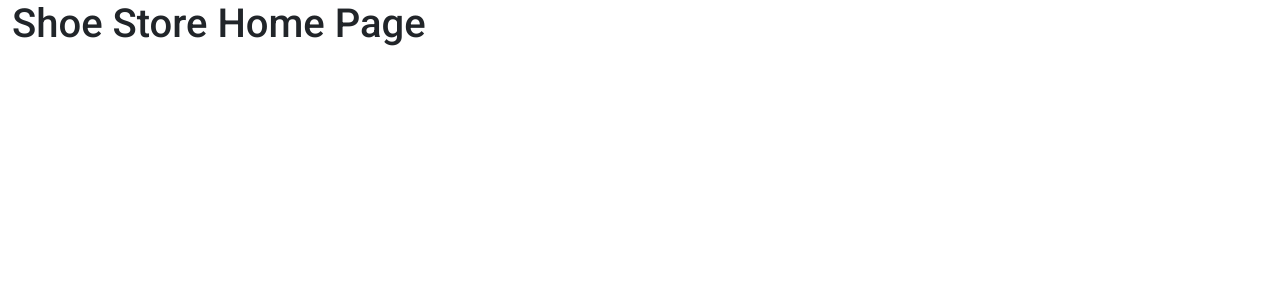
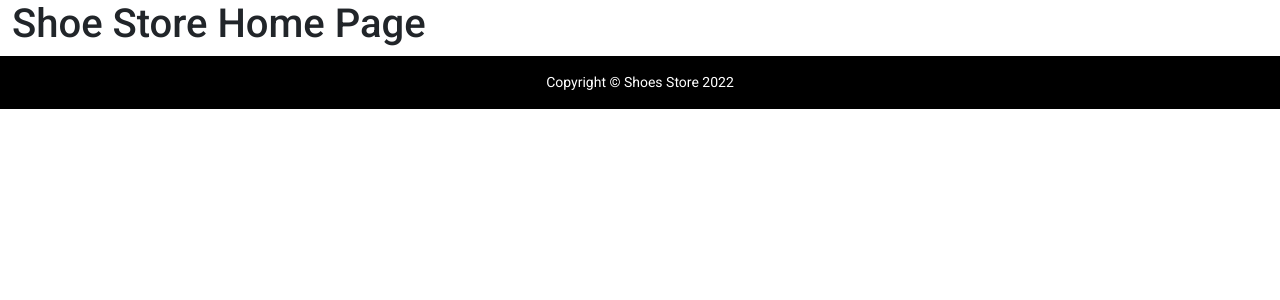
Before and after one commit to koyoi-dev/shoes-store-v2, a Laravel app: page / in a window 1280 px wide. Shown: the part 54-354 px from the top of the page. Run offline with Laravel 9, Linux system fonts and the light colour scheme; style sheets or scripts are compiled from the project's sources.

Commit message:
add footer

```diff
--- a/resources/views/layouts/app.blade.php
+++ b/resources/views/layouts/app.blade.php
@@ -32,6 +32,7 @@
                 @yield('content')
             </div>
         </main>
+        @include('partials.footer')
     </div>
 </div>
 <script>
--- /dev/null
+++ b/resources/views/partials/footer.blade.php
@@ -0,0 +1,7 @@
+<footer class="bg-black py-3 mt-auto">
+    <div class="container-fluid">
+        <div class="row align-items-center justify-content-center">
+            <div class="col-auto"><div class="small m-0 text-white">Copyright &copy; Shoes Store 2022</div></div>
+        </div>
+    </div>
+</footer>
```
